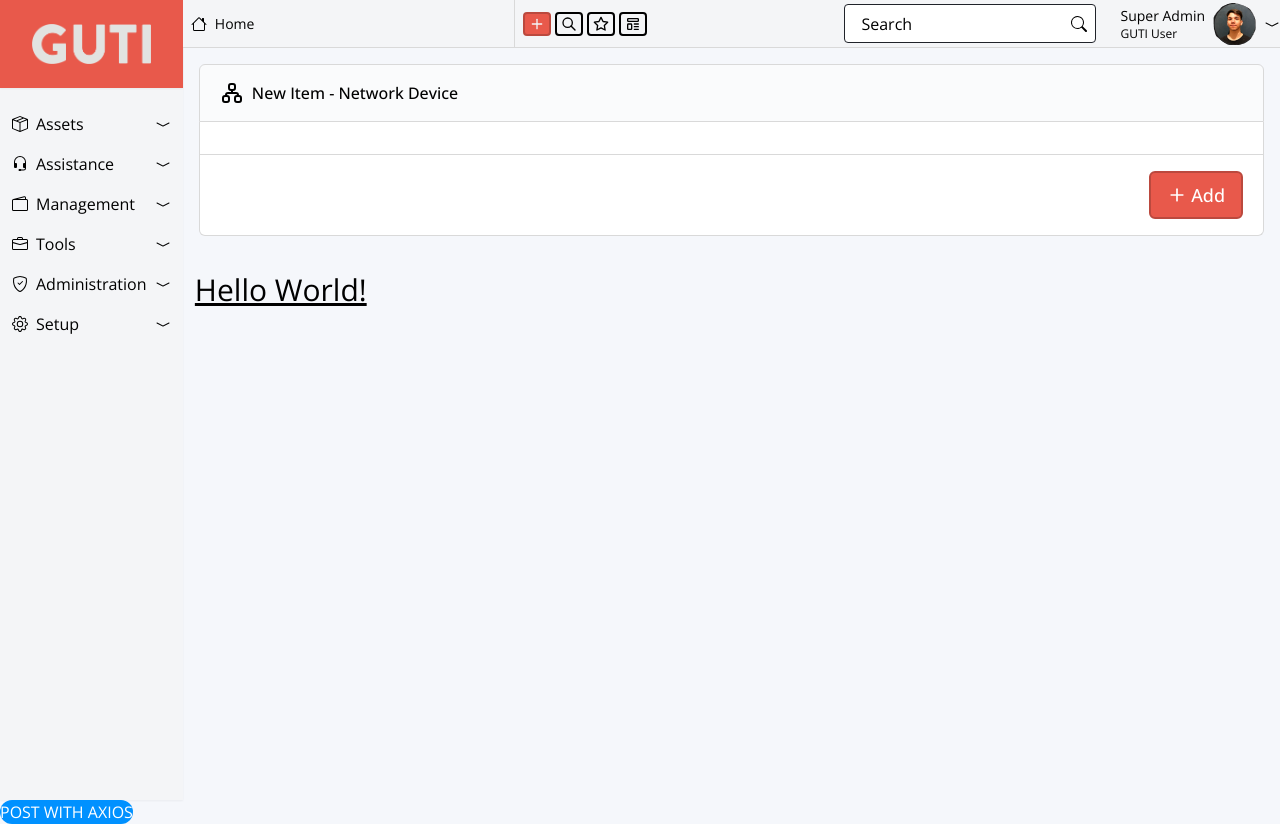
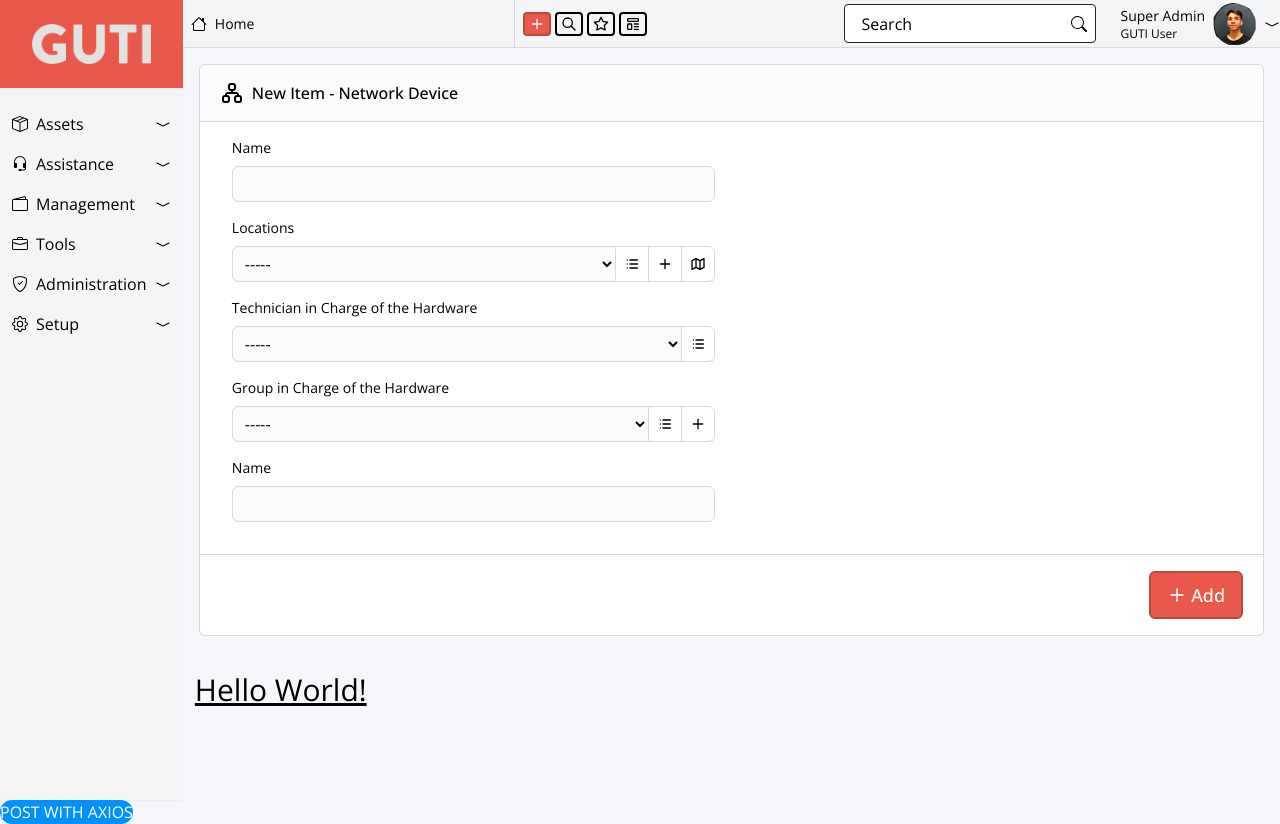
Before and after one commit to sydgibbon/guti-front, a React (Create React App) app: page /netdevices in a window 1280 px wide. Built offline with nearby package versions, Linux system fonts and the light colour scheme; no server answers.

Commit message:
added inputs in netdevices form

```diff
--- a/src/component/forms/assets/NetworkDevicesForm.jsx
+++ b/src/component/forms/assets/NetworkDevicesForm.jsx
@@ -11,7 +11,56 @@ const NetworkDevicesForm = () => {
                 </div>
                 <div className='form-container h-full w-full p-4 border border-secondary-dark bg-white flex justify-between'>
                     <div className='first-form w-1/2 mx-4'>
-
+                        <div className='input-name mb-4'>
+                            <p className='text-sm mb-2'>Name</p>
+                            <input className='w-full px-2 rounded-md h-9 border-1 border-secondary-dark bg-medium-gray'></input>
+                        </div>
+                        <div className='input-locations my-4'>
+							<p className='text-sm mb-2'>Locations</p>
+							<div className='flex divide-x divide-x-reverse'>
+								<select className='w-full px-2 rounded-l-md h-9 border border-secondary-dark bg-medium-gray'>
+									<option value="-----">-----</option>
+								</select>
+								<div className='h-9 border border-secondary-dark flex items-center'>
+									<TbList className='mx-2' />
+								</div>
+								<div className='h-9 border border-secondary-dark flex items-center'>
+									<TbPlus className='mx-2' />
+								</div>
+								<div className='rounded-r-md h-9 border border-secondary-dark flex items-center'>
+									<TbMap className='mx-2' />
+								</div>
+							</div>
+						</div>
+                        <div className='input-technitian my-4'>
+							<p className='text-sm mb-2'>Technician in Charge of the Hardware</p>
+							<div className='flex divide-x divide-x-reverse'>
+								<select className='w-full px-2 rounded-l-md h-9 border border-secondary-dark bg-medium-gray'>
+									<option value="-----">-----</option>
+								</select>
+								<div className='h-9 border rounded-r-md border-secondary-dark flex items-center'>
+									<TbList className='mx-2' />
+								</div>
+							</div>
+						</div>
+                        <div className='input-group-in-charge my-4'>
+							<p className='text-sm mb-2'>Group in Charge of the Hardware</p>
+							<div className='flex divide-x divide-x-reverse'>
+								<select className='w-full px-2 rounded-l-md h-9 border border-secondary-dark bg-medium-gray'>
+									<option value="-----">-----</option>
+								</select>
+								<div className='h-9 border border-secondary-dark flex items-center'>
+									<TbList className='mx-2' />
+								</div>
+								<div className='h-9 border rounded-r-md border-secondary-dark flex items-center'>
+									<TbPlus className='mx-2' />
+								</div>
+							</div>
+						</div>
+                        <div className='input-name my-4'>
+							<p className='text-sm mb-2'>Name</p>
+							<input className='w-full px-2 rounded-md h-9 border-1 border-secondary-dark bg-medium-gray'></input>
+						</div>
                     </div>
                     <div className='second-form w-1/2 mx-4'>
 
```
Lines whose indentation alone changed are shown as unchanged.
